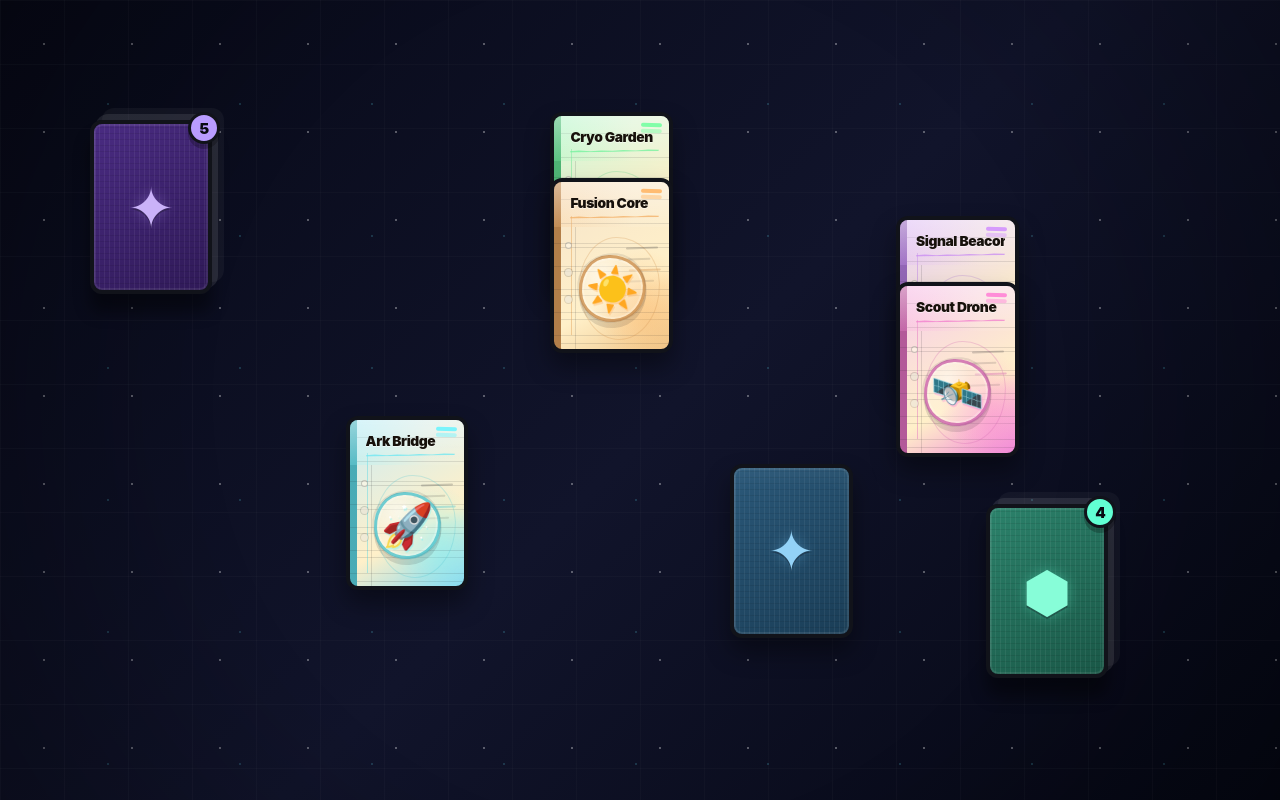
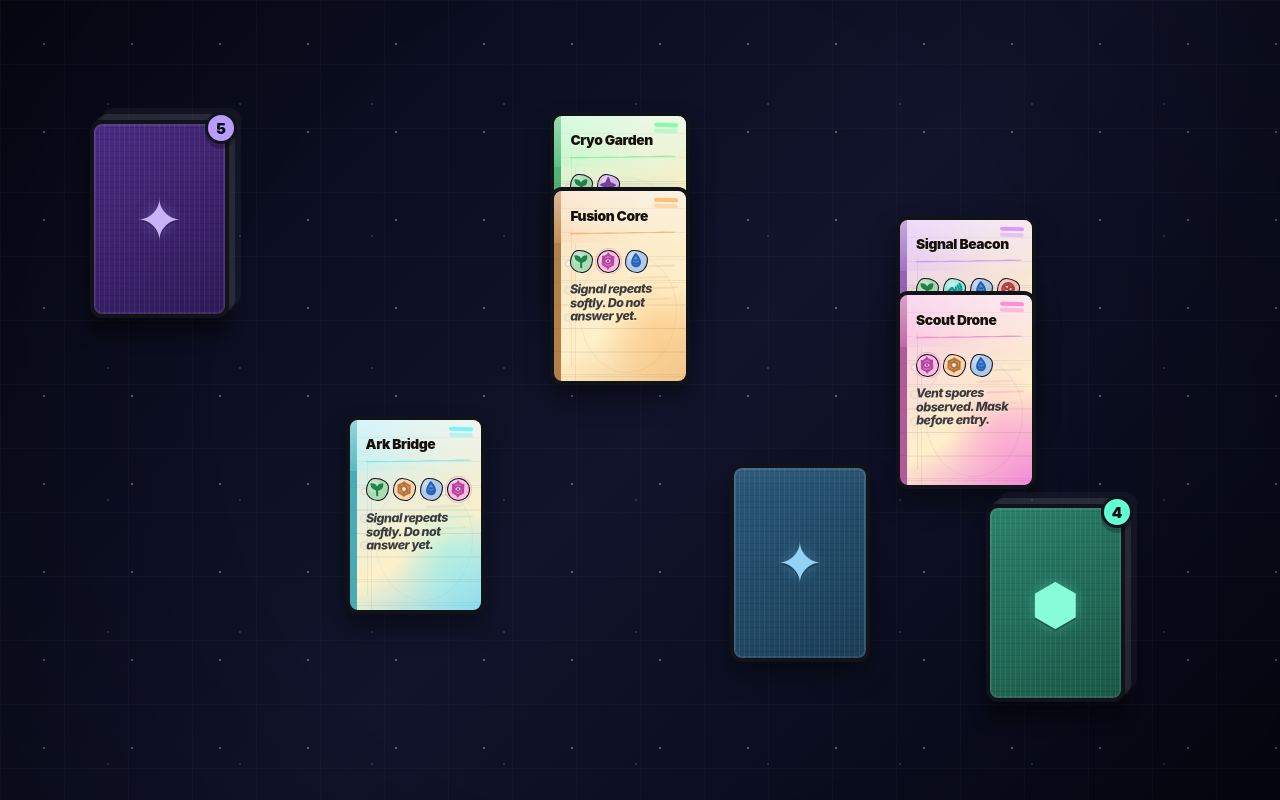
Before and after one commit to demirhere/corebound, a React (Vite) app: page / in a window 1280 px wide. Built offline with nearby package versions, Linux system fonts and the light colour scheme.

Commit message:
Add game icons and flavor notes to cards

```diff
--- a/src/App.css
+++ b/src/App.css
@@ -1,5 +1,5 @@
 .app {
-  --card-width: clamp(88px, 9.6vw, 136px);
+  --card-width: clamp(102px, 10.9vw, 156px);
   --card-height: calc(var(--card-width) * 1.42);
 
   width: 100vw;
@@ -135,7 +135,7 @@
   background:
     linear-gradient(90deg, color-mix(in srgb, var(--card-accent) 68%, #11131a) 0 7px, transparent 7px),
     radial-gradient(circle at 76% 70%, color-mix(in srgb, var(--card-accent) 32%, transparent), transparent 34%),
-    repeating-linear-gradient(180deg, transparent 0 17px, rgba(17, 19, 26, 0.12) 17px 18px, transparent 18px 24px),
+    repeating-linear-gradient(180deg, transparent 0 17px, rgba(17, 19, 26, 0.055) 17px 18px, transparent 18px 24px),
     linear-gradient(150deg, hsl(var(--card-hue) 70% 88%), #fff0c9 64%, hsl(var(--card-hue) 78% 74%));
   color: #11131a;
 }
@@ -147,8 +147,8 @@
   bottom: 8%;
   left: 17px;
   z-index: 0;
-  border-left: 1px solid color-mix(in srgb, var(--card-accent) 55%, rgba(17, 19, 26, 0.18));
-  opacity: 0.72;
+  border-left: 1px solid color-mix(in srgb, var(--card-accent) 34%, rgba(17, 19, 26, 0.1));
+  opacity: 0.46;
 }
 
 .card-front::after {
@@ -159,14 +159,14 @@
   z-index: 0;
   width: 5px;
   height: 5px;
-  border: 1px solid rgba(17, 19, 26, 0.22);
+  border: 1px solid rgba(17, 19, 26, 0.12);
   border-radius: 999px;
-  background: rgba(255, 248, 232, 0.62);
+  background: rgba(255, 248, 232, 0.42);
   box-shadow:
-    0 27px 0 rgba(255, 248, 232, 0.62),
-    0 27px 0 1px rgba(17, 19, 26, 0.16),
-    0 54px 0 rgba(255, 248, 232, 0.62),
-    0 54px 0 1px rgba(17, 19, 26, 0.13);
+    0 27px 0 rgba(255, 248, 232, 0.42),
+    0 27px 0 1px rgba(17, 19, 26, 0.08),
+    0 54px 0 rgba(255, 248, 232, 0.42),
+    0 54px 0 1px rgba(17, 19, 26, 0.07);
 }
 
 .card-header {
@@ -229,13 +229,18 @@
 .card-art {
   position: relative;
   z-index: 1;
-  display: grid;
+  display: flex;
+  flex-direction: column;
   flex: 1;
-  place-items: center;
+  align-items: flex-start;
+  justify-content: flex-start;
+  box-sizing: border-box;
+  gap: clamp(5px, 0.58vw, 8px);
+  padding: clamp(2px, 0.45vw, 5px) 6px 0 16px;
   background:
-    linear-gradient(90deg, transparent 0 21px, rgba(17, 19, 26, 0.13) 21px 22px, transparent 22px),
-    repeating-linear-gradient(180deg, transparent 0 16px, rgba(17, 19, 26, 0.11) 16px 17px, transparent 17px 23px),
-    radial-gradient(circle at 79% 75%, color-mix(in srgb, var(--card-accent) 24%, transparent), transparent 40%);
+    linear-gradient(90deg, transparent 0 21px, rgba(17, 19, 26, 0.06) 21px 22px, transparent 22px),
+    repeating-linear-gradient(180deg, transparent 0 16px, rgba(17, 19, 26, 0.045) 16px 17px, transparent 17px 23px),
+    radial-gradient(circle at 79% 75%, color-mix(in srgb, var(--card-accent) 15%, transparent), transparent 40%);
 
   &::before,
   &::after {
@@ -246,9 +251,9 @@
 
   &::before {
     inset: 10px 9px 9px 25px;
-    border: 1px solid color-mix(in srgb, var(--card-accent) 42%, rgba(17, 19, 26, 0.18));
+    border: 1px solid color-mix(in srgb, var(--card-accent) 26%, rgba(17, 19, 26, 0.1));
     border-radius: 47% 53% 51% 49% / 48% 46% 54% 52%;
-    opacity: 0.52;
+    opacity: 0.36;
     transform: rotate(-1deg);
   }
 
@@ -256,47 +261,156 @@
     top: 16%;
     right: 11px;
     width: 28%;
-    height: 2px;
-    border-radius: 999px;
-    background: rgba(17, 19, 26, 0.26);
-    box-shadow:
-      -8px 11px 0 rgba(17, 19, 26, 0.18),
-      2px 22px 0 color-mix(in srgb, var(--card-accent) 42%, rgba(17, 19, 26, 0.18)),
-      -5px 33px 0 rgba(17, 19, 26, 0.14);
-    opacity: 0.72;
-    transform: rotate(-2deg);
+  height: 2px;
+  border-radius: 999px;
+  background: rgba(17, 19, 26, 0.13);
+  box-shadow:
+    -8px 11px 0 rgba(17, 19, 26, 0.09),
+    2px 22px 0 color-mix(in srgb, var(--card-accent) 26%, rgba(17, 19, 26, 0.09)),
+    -5px 33px 0 rgba(17, 19, 26, 0.075);
+  opacity: 0.54;
+  transform: rotate(-2deg);
+}
+}
+
+.card-icon-row {
+  position: relative;
+  z-index: 1;
+  display: flex;
+  align-items: center;
+  justify-content: flex-start;
+  width: 100%;
+  min-height: clamp(18px, 2.1vw, 27px);
+  gap: clamp(2px, 0.32vw, 5px);
+  overflow: hidden;
+}
+
+.card-note {
+  position: relative;
+  z-index: 1;
+  width: 100%;
+  margin: 0;
+  overflow: hidden;
+  color: rgba(17, 19, 26, 0.82);
+  font-family: inherit;
+  font-size: clamp(11px, 0.98vw, 14px);
+  font-style: italic;
+  font-weight: 850;
+  letter-spacing: -0.045em;
+  line-height: 1.08;
+  text-align: left;
+  text-shadow: 0 1px 0 rgba(255, 248, 232, 0.42);
+  transform: rotate(-0.6deg);
+
+  span {
+    display: inline;
+    white-space: normal;
+  }
+
+  span + span::before {
+    content: ' ';
   }
 }
 
-.card-glyph {
+.game-icon {
+  --icon-color: var(--card-accent);
+  --icon-stroke: color-mix(in srgb, var(--icon-color) 72%, #11131a);
+  --icon-paper: #fff8e8;
+  --icon-ink: #11131a;
+
   position: relative;
-  z-index: 1;
   display: grid;
-  width: 58%;
+  width: clamp(14px, 2.7vw, 23px);
   aspect-ratio: 1;
+  flex: 0 0 auto;
   place-items: center;
-  border: clamp(2px, 0.25vw, 4px) solid color-mix(in srgb, var(--card-accent) 64%, rgba(17, 19, 26, 0.48));
-  border-radius: 45% 55% 50% 50% / 52% 48% 54% 46%;
-  color: #18130c;
+  border: 1.7px solid var(--icon-ink);
+  border-radius: 38% 62% 47% 53% / 54% 42% 58% 46%;
   background:
-    radial-gradient(circle at 34% 28%, rgba(255, 255, 255, 0.42), transparent 38%),
-    rgba(255, 248, 232, 0.28);
-  box-shadow:
-    inset 0 0 0 2px rgba(255, 255, 255, 0.22),
-    0 6px 0 rgba(17, 19, 26, 0.12);
-  font-size: clamp(30px, 3.35vw, 50px);
-  line-height: 1;
-  text-shadow: 1px 2px 0 color-mix(in srgb, var(--card-accent) 36%, transparent);
+    radial-gradient(circle at 34% 28%, rgba(255, 255, 255, 0.48), transparent 38%),
+    color-mix(in srgb, var(--icon-color) 38%, var(--icon-paper));
   transform: rotate(-2deg);
+
+  &[data-kind='hull'] {
+    --icon-color: #f2c94c;
+  }
+
+  &[data-kind='fuel'] {
+    --icon-color: #2f80ed;
+  }
+
+  &[data-kind='parts'] {
+    --icon-color: #f2994a;
+  }
+
+  &[data-kind='engine'] {
+    --icon-color: #eb5757;
+  }
+
+  &[data-kind='star'] {
+    --icon-color: #9b51e0;
+  }
+
+  &[data-kind='life'] {
+    --icon-color: #27ae60;
+  }
+
+  &[data-kind='signal'] {
+    --icon-color: #00d2c6;
+  }
+
+  &[data-kind='mother'] {
+    --icon-color: #f25ad6;
+  }
+
+  &:nth-child(2n) {
+    transform: rotate(2deg);
+  }
+
+  svg {
+    display: block;
+    width: 86%;
+    height: 86%;
+    overflow: visible;
+  }
+
+  .icon-fill,
+  .icon-cutout,
+  .icon-line {
+    stroke: var(--icon-stroke);
+    stroke-width: 2.1;
+    stroke-linecap: round;
+    stroke-linejoin: round;
+    vector-effect: non-scaling-stroke;
+  }
+
+  .icon-fill {
+    fill: color-mix(in srgb, var(--icon-color) 82%, var(--icon-paper));
+  }
+
+  .icon-cutout {
+    fill: rgba(255, 248, 232, 0.92);
+  }
+
+  .icon-line {
+    fill: none;
+  }
+
+  .icon-dot {
+    fill: var(--icon-stroke);
+  }
+}
+
+.game-icon[data-kind='mother'] {
+  border-radius: 50%;
 
   &::before {
     content: '';
     position: absolute;
-    inset: -8%;
-    border: 2px solid rgba(17, 19, 26, 0.2);
-    border-radius: 53% 47% 55% 45% / 47% 54% 46% 53%;
-    opacity: 0.46;
-    transform: rotate(7deg);
+    inset: -3px;
+    border: 1px solid color-mix(in srgb, var(--icon-color) 55%, transparent);
+    border-radius: inherit;
+    opacity: 0.72;
   }
 }
 
@@ -422,10 +536,14 @@
 
 @media (max-width: 760px) {
   .app {
-    --card-width: clamp(82px, 22vw, 100px);
+    --card-width: clamp(96px, 25vw, 120px);
   }
 
   .card-header {
     padding: 7px 6px 6px;
   }
+
+  .card-art {
+    padding-left: 6px;
+  }
 }
--- a/src/components/BoardCard.tsx
+++ b/src/components/BoardCard.tsx
@@ -3,6 +3,8 @@ import {
   type KeyboardEvent as ReactKeyboardEvent,
   type PointerEvent as ReactPointerEvent,
 } from 'react'
+import { GameIcon } from './GameIcon'
+import { pickCardIcons, pickCardNote } from './gameIcons'
 
 export type CardView = {
   id: string
@@ -45,6 +47,9 @@ export function BoardCard({
   onPointerDown,
   onKeyDown,
 }: BoardCardProps) {
+  const sampledIcons = pickCardIcons(`${card.id}:${card.title}`)
+  const noteLines = pickCardNote(`${card.id}:${card.title}`)
+
   return (
     <div
       className={`card-shell ${card.faceUp ? 'is-face-up' : 'is-face-down'} ${
@@ -70,7 +75,16 @@ export function BoardCard({
             <span className="card-title">{card.title}</span>
           </header>
           <div className="card-art" aria-hidden="true">
-            <span className="card-glyph">{card.icon}</span>
+            <div className="card-icon-row">
+              {sampledIcons.map((icon) => (
+                <GameIcon key={icon} kind={icon} />
+              ))}
+            </div>
+            <p className="card-note">
+              {noteLines.map((line, index) => (
+                <span key={`${line}-${index}`}>{line}</span>
+              ))}
+            </p>
           </div>
         </article>
 
--- /dev/null
+++ b/src/components/GameIcon.tsx
@@ -0,0 +1,80 @@
+import { GAME_ICON_LABELS, type GameIconKind } from './gameIcons'
+
+type GameIconProps = {
+  kind: GameIconKind
+}
+
+export function GameIcon({ kind }: GameIconProps) {
+  return (
+    <span className="game-icon" data-kind={kind} title={GAME_ICON_LABELS[kind]}>
+      <svg viewBox="0 0 32 32" focusable="false" aria-hidden="true">
+        {renderGameIcon(kind)}
+      </svg>
+    </span>
+  )
+}
+
+function renderGameIcon(kind: GameIconKind) {
+  switch (kind) {
+    case 'hull':
+      return (
+        <>
+          <path className="icon-fill" d="M16 4.2 25 7.6v7.5c0 5.8-3.3 10.1-9 12.7-5.7-2.6-9-6.9-9-12.7V7.6Z" />
+          <path className="icon-line" d="M16 7.3v17.3M10.6 12.2h10.8M10.9 18.1h10.2" />
+        </>
+      )
+    case 'fuel':
+      return (
+        <>
+          <path className="icon-fill" d="M16 3.9C11.8 9.2 9 13.1 9 18.1a7 7 0 0 0 14 0c0-5-2.8-8.9-7-14.2Z" />
+          <path className="icon-line" d="M12.1 19.5c1.9 1.2 5.9 1.2 7.8 0M14 14.7h4" />
+        </>
+      )
+    case 'parts':
+      return (
+        <>
+          <path className="icon-fill" d="M16 4.6 25.7 10v12L16 27.4 6.3 22V10Z" />
+          <circle className="icon-cutout" cx="16" cy="16" r="5.2" />
+          <path className="icon-line" d="M16 4.6v4.1M16 23.3v4.1M6.3 10l3.5 2M22.2 20l3.5 2" />
+        </>
+      )
+    case 'engine':
+      return (
+        <>
+          <circle className="icon-fill" cx="16" cy="16" r="10.4" />
+          <path className="icon-cutout" d="M16 8.7c2.6 3.1 2.5 5.8 0 7.3-3.9.2-6.2-1.4-7-4.8A9 9 0 0 1 16 8.7ZM22.8 19.4c-4 .7-6.3-.6-6.8-3.4 1.8-3.5 4.3-4.6 7.6-3.5a9 9 0 0 1-.8 6.9ZM9.2 19.4c1.4-3.8 3.7-5.1 6.8-3.4 2.1 3.3 1.9 6-.7 8.3a9 9 0 0 1-6.1-4.9Z" />
+          <circle className="icon-dot" cx="16" cy="16" r="2.2" />
+        </>
+      )
+    case 'star':
+      return (
+        <>
+          <path className="icon-fill" d="M16 3.9 19.4 12.4 28.1 16 19.4 19.6 16 28.1 12.6 19.6 3.9 16 12.6 12.4Z" />
+          <path className="icon-line" d="M16 8.6v14.8M8.6 16h14.8" />
+        </>
+      )
+    case 'life':
+      return (
+        <>
+          <path className="icon-fill" d="M15.2 15.3C10 15.1 6.9 12.1 6.5 7.3c5.1.1 8.2 3.1 8.7 8ZM16.8 16.7c.4-5 3.8-8.4 8.9-8.6-.2 5.1-3.7 8.5-8.9 8.6Z" />
+          <path className="icon-line" d="M16 27V14.2M13.8 16.4 8.7 10.8M18.2 17.2l5.2-5.7" />
+        </>
+      )
+    case 'signal':
+      return (
+        <>
+          <path className="icon-fill" d="M6.3 19.8a8.4 8.4 0 0 0 11.9 0l-5.9-5.9Z" />
+          <path className="icon-line" d="M12.2 23.1 9.3 28M12.2 23.1l5.9 4.9M18.9 13a5.5 5.5 0 0 1 0 6.1M22.1 9.7a10 10 0 0 1 0 12.6M25.4 6.5a14.3 14.3 0 0 1 0 19" />
+        </>
+      )
+    case 'mother':
+      return (
+        <>
+          <path className="icon-fill" d="M16 4.7 25 9.9v12.2l-9 5.2-9-5.2V9.9Z" />
+          <path className="icon-cutout" d="M8.8 16s2.7-4.8 7.2-4.8 7.2 4.8 7.2 4.8-2.7 4.8-7.2 4.8S8.8 16 8.8 16Z" />
+          <circle className="icon-dot" cx="16" cy="16" r="2.4" />
+          <path className="icon-line" d="M16 2.8v3.4M16 25.8v3.4M6.8 8.4l2.4 2.4M25.2 8.4l-2.4 2.4" />
+        </>
+      )
+  }
+}
--- /dev/null
+++ b/src/components/gameIcons.ts
@@ -0,0 +1,73 @@
+export const GAME_ICON_KINDS = [
+  'hull',
+  'fuel',
+  'parts',
+  'engine',
+  'star',
+  'life',
+  'signal',
+  'mother',
+] as const
+
+export type GameIconKind = (typeof GAME_ICON_KINDS)[number]
+
+export const GAME_ICON_LABELS: Record<GameIconKind, string> = {
+  hull: 'Hull',
+  fuel: 'Fuel',
+  parts: 'Parts',
+  engine: 'Engine',
+  star: 'Star',
+  life: 'Life',
+  signal: 'Signal',
+  mother: 'MOTHER',
+}
+
+const CARD_NOTE_LINES = [
+  ['Specimen stable.', 'Retest at dawn.'],
+  ['O2 drift is calm.'],
+  ['Dust sample hums.', 'Use shielded vial.'],
+  ['Seed trays woke early.'],
+  ['Signal repeats softly.', 'Do not answer yet.'],
+  ['Hull frost mapped.'],
+  ['Water loop sings.', 'Check valve B.'],
+  ['Keep coil warm.'],
+  ['Root growth leans blue.', 'Dim lab light.'],
+  ['Archive odd pulse.'],
+  ['Vent spores observed.', 'Mask before entry.'],
+  ['Compass needle jitters.'],
+] as const
+
+function hashString(value: string) {
+  let hash = 2166136261
+
+  for (const character of value) {
+    hash ^= character.charCodeAt(0)
+    hash = Math.imul(hash, 16777619)
+  }
+
+  return hash >>> 0
+}
+
+export function pickCardIcons(seed: string) {
+  let cursor = hashString(seed)
+  const count = 2 + (cursor % 3)
+  const pool = [...GAME_ICON_KINDS]
+  const icons: GameIconKind[] = []
+
+  for (let index = 0; index < count; index += 1) {
+    cursor = (Math.imul(cursor, 1664525) + 1013904223) >>> 0
+
+    const poolIndex = cursor % pool.length
+    const [pickedIcon] = pool.splice(poolIndex, 1)
+
+    if (pickedIcon) {
+      icons.push(pickedIcon)
+    }
+  }
+
+  return icons
+}
+
+export function pickCardNote(seed: string) {
+  return CARD_NOTE_LINES[hashString(`${seed}:note`) % CARD_NOTE_LINES.length]
+}
```
